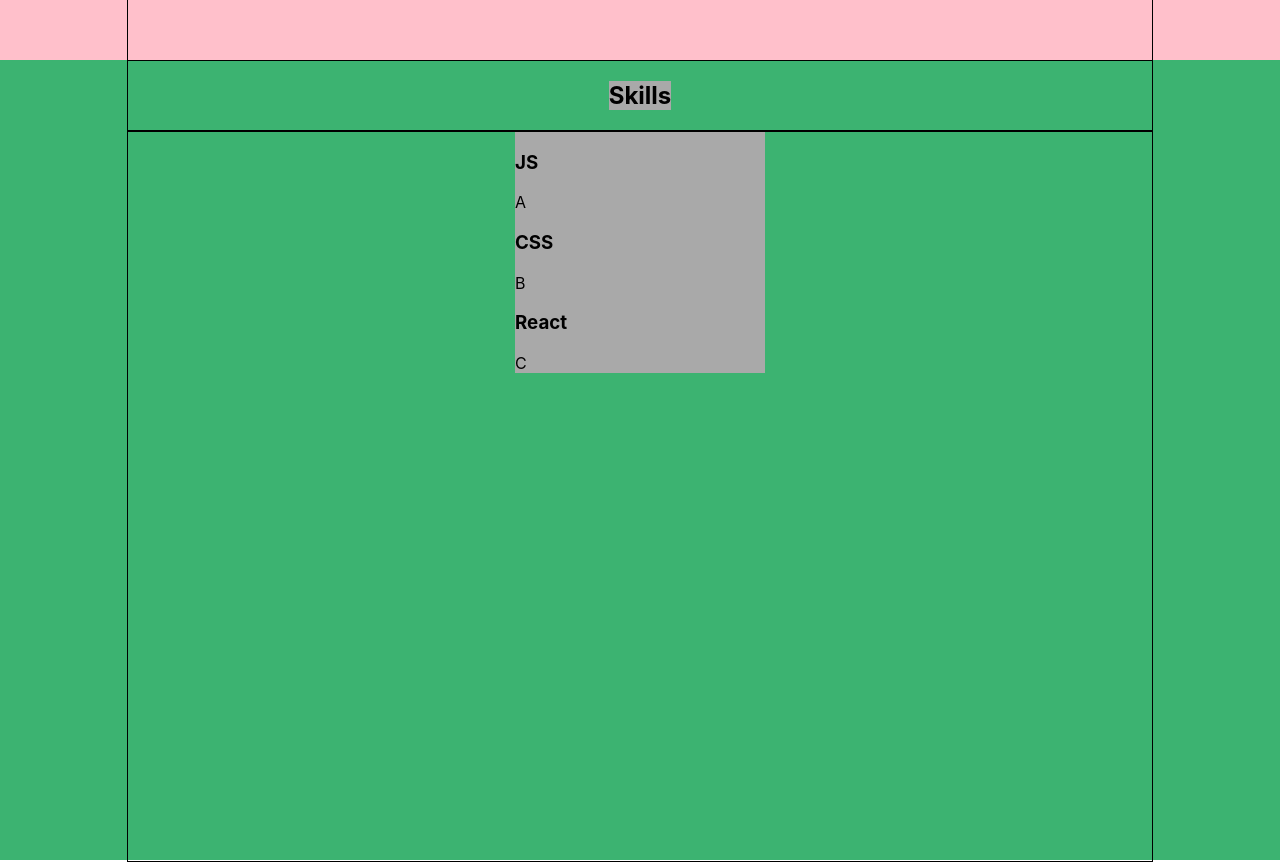
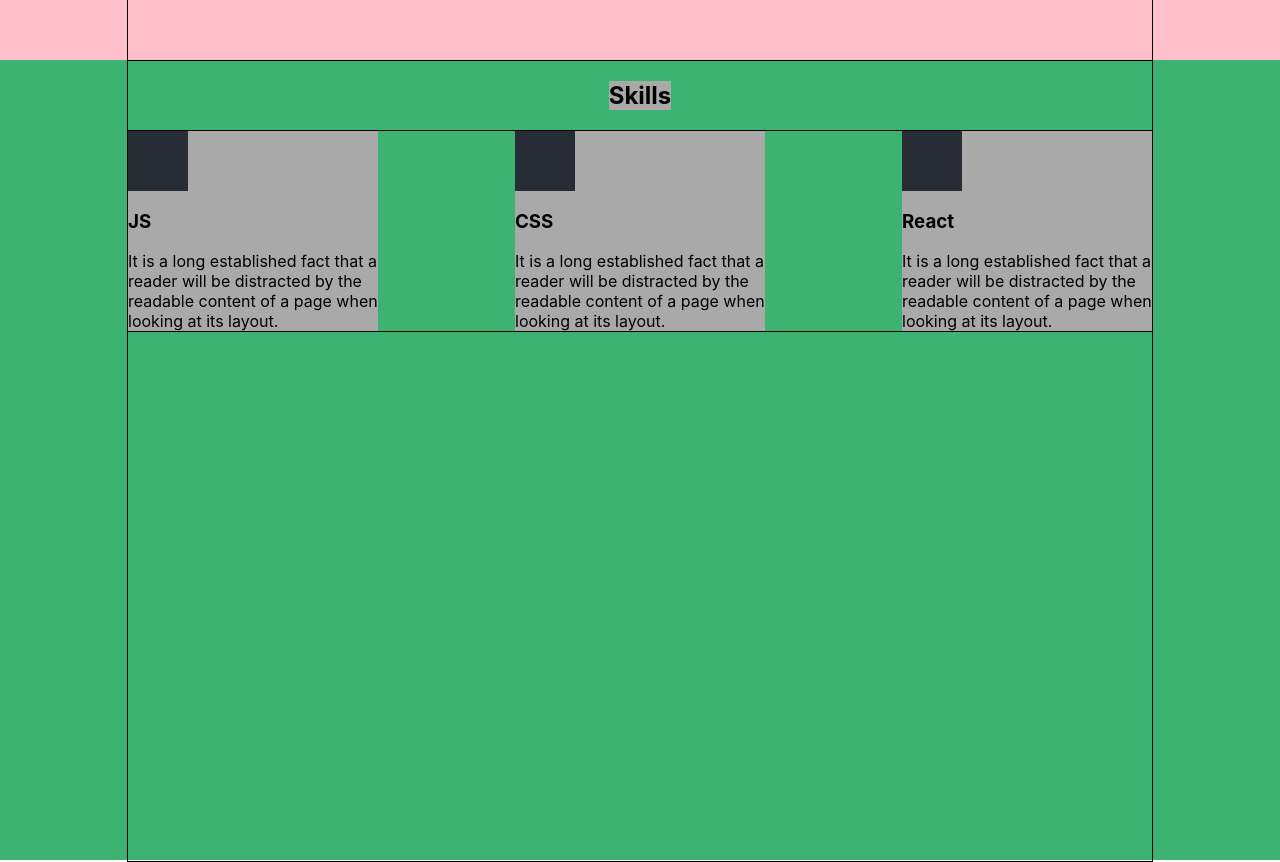
Before and after one commit to cros6y6raga/portfolio, a React (Create React App) app: page / in a window 1280 px wide. Shown: the part 820-1682 px from the top of the page. Built offline with nearby package versions, Linux system fonts and the light colour scheme.

Commit message:
Aligned the skills with flex

```diff
--- a/src/skills/Skills.module.css
+++ b/src/skills/Skills.module.css
@@ -15,4 +15,6 @@
 .skills {
     border: 1px solid;
     width: 100%;
+    display: flex;
+    justify-content: space-between;
 }
--- a/src/skills/Skills.tsx
+++ b/src/skills/Skills.tsx
@@ -8,10 +8,17 @@ function Skills() {
         <div className={style.skillsBlock}>
             <div className={`${styleContainer.container} ${style.skillsContainer}`}>
                 <h2 className={style.title}>Skills</h2>
-                <div className={style.skills}></div>
-                <Skill title={'JS'} description={'A'}/>
-                <Skill title={'CSS'} description={'B'}/>
-                <Skill title={'React'} description={'C'}/>
+                <div className={style.skills}>
+                <Skill title={'JS'}
+                       description={'It is a long established fact that a reader will be distracted by the readable ' +
+                           'content of a page when looking at its layout.'}/>
+                <Skill title={'CSS'}
+                       description={'It is a long established fact that a reader will be distracted by the readable ' +
+                           'content of a page when looking at its layout.'}/>
+                <Skill title={'React'}
+                       description={'It is a long established fact that a reader will be distracted by the readable ' +
+                           'content of a page when looking at its layout.'}/>
+                </div>
             </div>
         </div>
     );
--- a/src/skills/skill/Skill.module.css
+++ b/src/skills/skill/Skill.module.css
@@ -2,3 +2,9 @@
     width: 250px;
     background-color: darkgrey;
 }
+
+.icon{
+    height: 60px;
+    width: 60px;
+    background-color: #282c34;
+}
```
